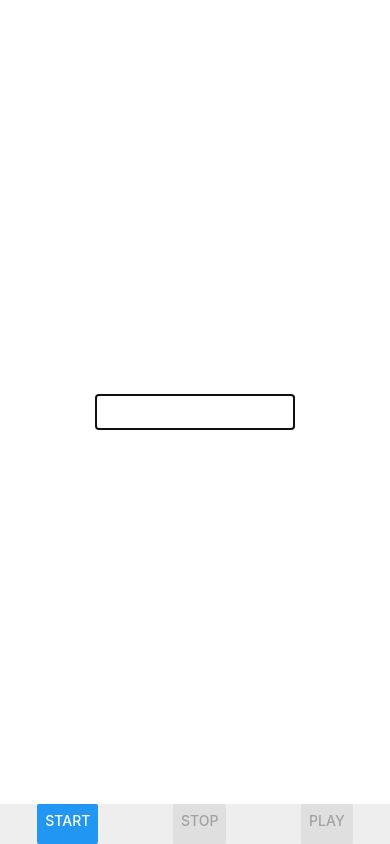
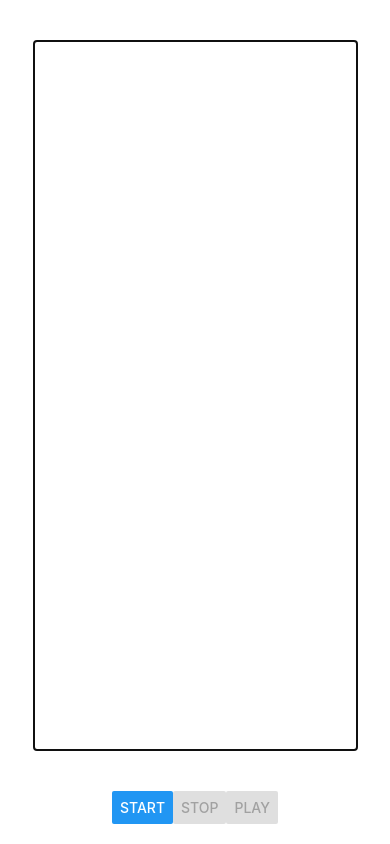
Before and after one commit to ycswaves/react-native-screen-recorder, a React Native app: screen / in a window 390 px wide. Built offline with nearby package versions, Linux system fonts and the light colour scheme.

Commit message:
minor UI refactoring

```diff
--- a/App.js
+++ b/App.js
@@ -9,7 +9,6 @@ import {
   NativeModules,
   Platform
 } from 'react-native';
-import Video from 'react-native-video';
 import VideoPlayer from 'react-native-video-controls';
 import RNFS from 'react-native-fs';
 const { RecorderManager } = NativeModules;
@@ -41,25 +40,10 @@ export default class App extends React.Component {
   }
 
   play = () => {
-    CameraRoll.getPhotos({
-      first: 1,
-      assetType: 'Videos'
-    })
-    .then(r => {
-      console.log(r.edges);
-      if (r.edges.length > 0) {
-        const video = r.edges[0].node.image;
-        this.setState({
-          videoUri: video.uri,
-          disableStart: true,
-          disableStopped: true,
-          disablePlayable: true,
-        })
-      } else if (Platform.OS === 'android') {
+    switch (Platform.OS) {
+      case 'android':
         const path = RNFS.ExternalStorageDirectoryPath + '/Download/video.mp4';
         RNFS.exists(path).then(exists => {
-          console.log(exists, path);
-
           if (exists) {
             this.setState({
               videoUri: path,
@@ -68,10 +52,29 @@ export default class App extends React.Component {
               disablePlayable: true,
             })
           }
-        })
+        });
+        break;
 
-      }
-    })
+      case 'ios':
+        CameraRoll.getPhotos({
+          first: 1,
+          assetType: 'Videos'
+        }).then(r => {
+          if (r.edges.length > 0) {
+            const video = r.edges[0].node.image;
+            this.setState({
+              videoUri: video.uri,
+              disableStart: true,
+              disableStopped: true,
+              disablePlayable: true,
+            })
+          }
+        });
+      break;
+
+      default:
+        break;
+    }
   }
 
   playEnded = () => {
@@ -91,7 +94,6 @@ export default class App extends React.Component {
           {videoUri &&
             <VideoPlayer
               source={{ uri: videoUri }}
-              navigator={ this.props.navigator }
               onEnd={this.playEnded}
             />
           }
@@ -100,15 +102,16 @@ export default class App extends React.Component {
               style={styles.textInput}
               autoFocus
               multiline
+              underlineColorAndroid="white"
               onChangeText={(text) => this.setState({text})}
               value={this.state.text}
             />
           }
         </View>
         <View style={styles.footer}>
-          <Button disabled={disableStart} title="Start" onPress={this.start} />
-          <Button disabled={disableStopped} title="Stop" onPress={this.stop} />
-          <Button disabled={disablePlayable} title="Play" onPress={this.play} />
+          <Button style={styles.button} disabled={disableStart} title="Start" onPress={this.start} />
+          <Button style={styles.button} disabled={disableStopped} title="Stop" onPress={this.stop} />
+          <Button style={styles.button} disabled={disablePlayable} title="Play" onPress={this.play} />
         </View>
       </View>
     );
@@ -126,21 +129,23 @@ const styles = StyleSheet.create({
 
   content: {
     flex: 1,
+    flexDirection: 'row',
+    padding: 20,
     justifyContent: 'center',
   },
 
   textInput: {
-    width: 200,
     borderColor: 'gray',
     borderWidth: 1,
-    alignSelf: 'stretch',
+    flex: 1,
+    fontSize: 24
   },
 
   footer: {
-    backgroundColor: '#eee',
+    backgroundColor: Platform.OS==='ios' ? '#eee' : '#fff',
     flexDirection: 'row',
     alignSelf: 'stretch',
-    height: 40,
-    justifyContent: 'space-around'
-  }
+    justifyContent: 'center',
+    paddingVertical: 20,
+  },
 });
```
Also changed, not shown: 4 other files (tests, documents, lock files or other folders).
